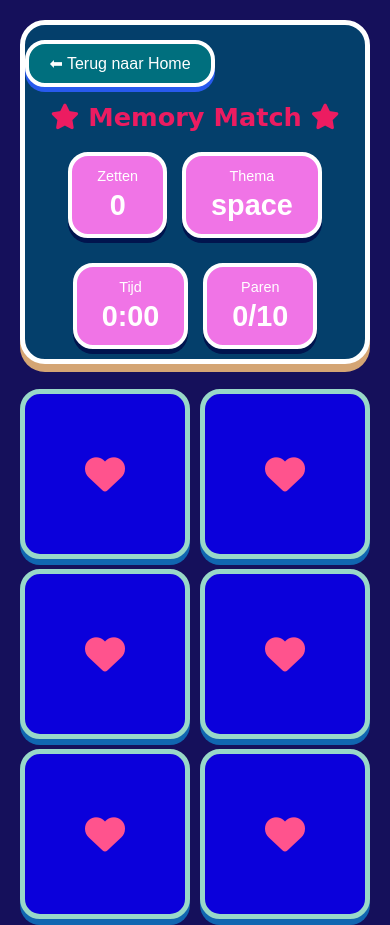
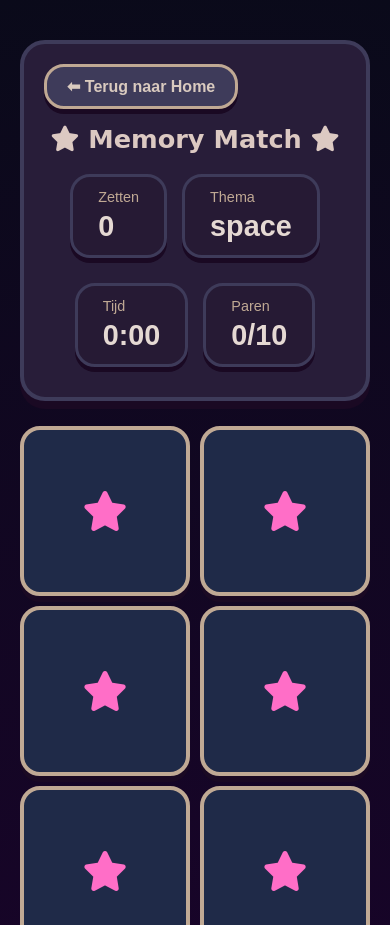
Before and after one commit to Marouf260/javascript_gamejs, a plain HTML site: page games/memory/games.html in a window 390 px wide. Shown: the top 925 px of the page. Drawn offline with Linux system fonts and the light colour scheme.

Commit message:
css verbetering  woorden game

```diff
--- a/css/memory.css
+++ b/css/memory.css
@@ -6,7 +6,7 @@
 
 body {
   font-family: 'Montserrat', 'Arial', sans-serif;
-  background: #15105B;
+  background: radial-gradient(circle at center, #1b032c 0%, #0a0a1a 100%);
   padding: 20px;
   min-height: 100vh;
 }
@@ -17,17 +17,21 @@ body {
 }
 
 .header {
-  text-align: center;
-  background: #043f6b;
+  display: flex;
+  flex-direction: column;
+  align-items: center;
+  background: #281d39;
   border-radius: 25px;
+  margin-top: 20px;
   margin-bottom: 25px;
-  box-shadow: 0 8px 0 #d4a574;
-  border: 5px solid white;
+  padding: 20px;
+  box-shadow: 0 8px 0 #1a0923;
+  border: 4px solid #3e3b5a;
 }
 
 h1 {
   font-family: 'Orbitron', 'Montserrat', cursive;
-  color: #ec1c61;
+  color: #DCC9C2;
   font-size: 2.5em;
   margin-bottom: 20px;
 }
@@ -40,46 +44,45 @@ h1 {
 }
 
 .stat {
-  background-color: #f074e6;
-  color: white;
+  background-color: #261A34;
+  color: #E5D9D3;
   padding: 12px 25px;
   border-radius: 20px;
-  box-shadow: 0 5px 0 #01144e;
+  box-shadow: 0 5px 0 #1A0923;
   margin-bottom: 10px;
-  border: 4px solid white;
+  border: 3px solid #3E3B5A;
 }
 
 .btn-back {
+  align-self: flex-start; /* Zorgt dat het links staat in de gecentreerde flex container */
+  margin-bottom: 15px; /* Ruimte onder de knop */
   display: inline-block;
-  margin-bottom: 15px;
-  margin-top: 15px;
-  text-align: start;
-  margin-left: -650px;
   padding: 10px 20px;
-  background-color: #006f7e;
-  color: rgb(255, 255, 255);
+  background-color: #3E3B5A;
+  color: #D9CABF;
   text-decoration: none;
+  font-weight: bold;
   border-radius: 20px;
-  box-shadow: 0 5px 0 #285AED;
-  border: 4px solid white;
+  box-shadow: 0 5px 0 #1A0923;
+  border: 3px solid #C0A994;
   transition: all 0.3s ease-in-out;
 
   &:active {
-    transform: scale(0.98);
-    box-shadow:
-      0 0 10px #285AED,
-      0 0 100px #285AED;
+    transform: scale(0.98) translateY(2px);
+    box-shadow: 0 2px 0 #1A0923;
   }
 }
 
 .stat-label {
   font-size: 0.9em;
   margin-bottom: 5px;
+  color: #C0A994;
 }
 
 .stat-value {
   font-size: 1.8em;
   font-weight: bold;
+  color: #E5D9D3;
 }
 
 .game-board {
@@ -127,19 +130,19 @@ h1 {
 }
 
 .card-front {
-  background-color: #0B00DB;
-  color: #ff538d;
+  background-color: #1F2A48;
+  color: #FF6EC7;
   font-size: 3.5em;
-  box-shadow: 0 6px 0 #1066B1;
-  border: 5px solid #98d8c8;
+  box-shadow: 0 6px 0 #1A0923;
+  border: 4px solid #C0A994;
 }
 
 .card-back {
-  background: azure;
+  background: #0D0C15;
   transform: rotateY(180deg);
   overflow: hidden;
-  box-shadow: 0 6px 0 #1066B1;
-  border: 5px solid #98d8c8;
+  box-shadow: 0 6px 0 #1A0923;
+  border: 4px solid #C0A994;
 }
 
 .card-back img {
@@ -155,26 +158,26 @@ h1 {
 }
 
 .btn {
-  background: #98d8c8;
-  color: #fff;
-  border: 5px solid #fff;
+  background: #3E3B5A;
+  color: #D9CABF;
+  border: 4px solid #C0A994;
   padding: 15px 40px;
   border-radius: 20px;
   font-size: 1.2em;
   font-weight: bold;
   cursor: pointer;
-  box-shadow: 0 6px 0 #7ab8a8;
+  box-shadow: 0 6px 0 #1A0923;
   transition: all 0.2s;
 }
 
 .btn:hover {
   transform: translateY(-3px);
-  box-shadow: 0 9px 0 #7ab8a8;
+  box-shadow: 0 9px 0 #1A0923;
 }
 
 .btn:active {
   transform: translateY(2px);
-  box-shadow: 0 3px 0 #7ab8a8;
+  box-shadow: 0 3px 0 #1A0923;
 }
 
 .modal {
@@ -194,12 +197,12 @@ h1 {
 }
 
 .modal-content {
-  background: #fff;
+  background: #1F1D36;
   padding: 40px;
   border-radius: 30px;
   text-align: center;
-  box-shadow: 0 10px 0 #1066B1;
-  border: 6px solid #ff6b9d;
+  box-shadow: 0 10px 0 #1A0923;
+  border: 5px solid #3E3B5A;
   animation: bounce 0.5s;
 }
 
@@ -216,13 +219,13 @@ h1 {
 }
 
 .modal-content h2 {
-  color: #ff6b9d;
+  color: #c0a994;
   font-size: 2.8em;
   margin: 20px;
 }
 
 .modal-content p {
-  color: #ffa07a;
+  color: #dcc9c2;
   font-size: 1.4em;
   margin-bottom: 30px;
   font-weight: bold;
@@ -236,18 +239,13 @@ h1 {
   h1 {
     font-size: 2em;
   }
-  .btn-back{
-     margin-left: -350px;
-  }
+
 }
 
 @media (max-width: 480px) {
   .game-board {
     grid-template-columns: repeat(2, 1fr);
     gap: 10px;
-  }
-  .btn-back{
-     margin-left: -150px;
   }
 
   h1 {
--- a/css/rekenen.css
+++ b/css/rekenen.css
@@ -80,6 +80,7 @@ body {
      gap: 100px;
 
   &:hover {
+
     background: linear-gradient(117deg, rgba(56, 189, 248, 0.2) 0%, rgba(139, 92, 246, 0.25) 100%);
     transform: translateY(-14px) scale(1.04);
     box-shadow: 0 22px 44px rgba(56, 189, 248, 0.25), 0 2px 9px rgba(0, 0, 0, 0.3);
@@ -89,6 +90,7 @@ body {
       background 0.35s cubic-bezier(.61, .29, .29, .93),
       border-color 0.35s cubic-bezier(.61, .29, .29, .93),
       transform 0.26s cubic-bezier(.50, .31, .21, .88);
+
   }
 
   &:active {
@@ -110,6 +112,7 @@ body {
 
   &:hover {
     background: #0d0047;
+
     box-shadow: 0 0 10px #0006b0c0;
     color: #fff;
     transform: scale(1.06);
@@ -158,6 +161,7 @@ body {
   font-size: 20px;
   color: #ffffff;
 
+
   margin: 0;
   letter-spacing: 0.5px;
 
@@ -168,6 +172,7 @@ body {
   width: 60px;
   height: 60px;
   margin-bottom: 5px;
+  font-size: 40px;
   filter: drop-shadow(0 4px 8px rgba(0, 0, 0, 0.438));
 }
 
--- a/css/woorden.css
+++ b/css/woorden.css
@@ -4,23 +4,51 @@
   box-sizing: border-box;
 }
 
-
 /**
  * Deze body-styling voegt specifieke interacties toe aan de Woorden Game.
  */
 body {
+  /* background: linear-gradient(130deg, #05101f 0%, #011a38 70%, #611313 100%); */
 
-  background: linear-gradient(130deg, #05101f 0%, #011a38 70%, #611313 100%);
+  background: radial-gradient(circle at 50% 50%, #1a237e 0%, #05101f 100%);
+  background-image:
+    radial-gradient(
+      circle at 20% 30%,
+      rgba(74, 0, 114, 0.4) 0%,
+      transparent 40%
+    ),
+    radial-gradient(
+      circle at 80% 70%,
+      rgba(0, 229, 255, 0.2) 0%,
+      transparent 40%
+    ),
+    radial-gradient(circle at 50% 50%, #05101f 0%, #010a18 100%);
   color: #fff;
   min-height: 100vh;
-  font-family: 'Montserrat', 'Arial', sans-serif;
+  font-family: "Montserrat", "Arial", sans-serif;
   background-repeat: no-repeat;
   background-size: cover;
   background-position: center;
   background-attachment: fixed;
   transition: all 0.3s ease-in-out;
 }
-
+body::before {
+  content: "";
+  position: absolute;
+  top: 0;
+  left: 0;
+  width: 100%;
+  height: 100%;
+  background-image: radial-gradient(
+    white,
+    rgba(255, 255, 255, 0.2) 1px,
+    transparent 20px
+  );
+  background-size: 80px 80px;
+  opacity: 0.15;
+  z-index: -20;
+  pointer-events: none;
+}
 
 .game-header {
   display: flex;
@@ -51,11 +79,9 @@ body {
 .game-card {
   text-align: center;
 
-  &>*+* {
+  & > * + * {
     margin-top: 50px;
   }
-
-
 }
 
 hr {
@@ -66,8 +92,6 @@ hr {
   width: 50%;
   margin-left: 25%;
   animation: hr-animation 6s ease-in-out infinite;
-
-
 }
 
 @keyframes hr-animation {
@@ -102,10 +126,12 @@ hr {
   text-shadow: 2px 2px 8px #02102994;
   cursor: pointer;
   letter-spacing: 1.5px;
-  transition: color 0.2s, text-shadow 0.3s;
+  transition:
+    color 0.2s,
+    text-shadow 0.3s;
   border-bottom: 2px solid transparent;
 
-  &>*+* {
+  & > * + * {
     margin-top: 20px;
   }
 }
@@ -115,7 +141,6 @@ hr {
   margin-bottom: 20px;
   width: 30%;
   margin-left: 35%;
-
 }
 
 /* Back button style update */
@@ -130,45 +155,87 @@ hr {
   border-radius: 8px;
   background: linear-gradient(90deg, #a734be 60%, #5c065852 100%);
 
-  &:hover{
+  &:hover {
     background: linear-gradient(90deg, #d400ff 60%, #0c000b52 100%);
     text-decoration: underline;
-
   }
-  &:active{
+  &:active {
     background: linear-gradient(90deg, #3e004b 60%, #ff00ea52 100%);
     transform: translate(-15px);
-
   }
 }
-.span{
+.span {
   color: #f4f8ff !important;
   font: 1.5em sans-serif;
   font-weight: 400;
 }
-.hint{
+.hint {
   color: #93ff8a !important;
   background: fixed rgba(17, 206, 0, 0.2) !important;
   border: 2px solid #11ce00 !important;
   box-shadow: none !important;
   text-decoration: underline;
   text-underline-offset: 2px;
-  text-decoration-color: #ce0000;
+  text-decoration-color: #ffffff;
   max-width: 700px;
-  width: min(40em,90%);
+  width: min(40em, 90%);
   padding: 20px 40px;
   border-radius: 10px 0 10px 0;
   margin: 20px auto;
 }
-.scrambled{
-  color: #94ee04;
-  background:fixed rgba(17, 206, 0, 0.2);
-  border: 2px solid #00c0ce;
-  border-radius: 20px 1px 20px 1px;
+.scrambled {
+  position: relative;
+  background: linear-gradient(
+    90deg,
+    rgba(0, 230, 118, 0.3) 0%,
+    rgba(0, 229, 255, 0.5) 50%,
+    rgba(0, 230, 118, 0.3) 100%
+  );
+  border: 2px solid #b2fffc;
+  padding: 12px 60px;
+  border-radius: 10px;
+  font-size: 48px;
+  font-weight: 900;
+  color: #00e676;
+  letter-spacing: 12px;
+  box-shadow:
+    0 0 30px rgba(0, 230, 118, 0.4),
+    inset 0 0 15px rgba(255, 255, 255, 0.5);
+  margin-bottom: 20px;
+  overflow: hidden;
+  text-shadow: 2px 2px 4px rgba(0, 0, 0, 0.3);
   max-width: 600px;
 
   margin: 20px auto;
 }
+.scrambled::after {
+  content: "";
+  position: absolute;
+  top: 0;
+  left: -100%;
+  width: 50%;
+  height: 100%;
+  background: linear-gradient(
+    90deg,
+    transparent,
+    rgba(255, 255, 255, 0.4),
+    transparent
+  );
+  transform: skewX(-20deg);
+  animation: crystal-shine 5s infinite;
+}
+@keyframes crystal-shine {
+  0% {
+    left: -100%;
+  }
+  15% {
+    left: 150%;
+  }
+  100% {
+    left: 150%;
+  }
+}
+
 .stats {
   justify-content: space-between;
   align-items: center;
@@ -183,18 +250,22 @@ hr {
   transition: color 0.3s, font-size 0.3s;
 } */
 
-
-
 /* .back-btn span:nth-child(2):hover {
   color: #ff3131;
   text-decoration: underline;
 } */
 
-
 .hidden {
   display: none !important;
 }
-
+.woord {
+  font-size: 1.2em !important;
+  color: #941414 !important;
+  font-weight: 600 !important;
+  margin-top: 10px !important;
+  font-family: "Courier New", Courier, monospace !important;
+  font-style: italic !important;
+}
 /* ======= NEW INPUT AND BUTTON STYLING ======= */
 input[type="text"],
 input[type="password"],
@@ -207,19 +278,22 @@ textarea {
   font-size: 18px;
   margin: 8px 0 20px 0;
   outline: none;
-  transition: border 0.22s, box-shadow 0.22s;
+  transition:
+    border 0.22s,
+    box-shadow 0.22s;
   box-shadow: 0 2px 12px #0004;
 
   &::placeholder {
     color: #ffffffb9;
     font-size: 18px;
     font-weight: 700;
-
   }
 
   &:hover {
     border: 2.4px solid #1f7fec;
-    box-shadow: 0 0 12px #2286ff72, 0 0 100px #2286ff72;
+    box-shadow:
+      0 0 12px #2286ff72,
+      0 0 100px #2286ff72;
     background: #193799f6;
   }
 }
@@ -228,7 +302,9 @@ input[type="text"]:focus,
 input[type="password"]:focus,
 textarea:focus {
   border: 2.4px solid #1f7fec;
-  box-shadow: 0 0 12px #2286ff72, 0 0 100px #2286ff72;
+  box-shadow:
+    0 0 12px #2286ff72,
+    0 0 100px #2286ff72;
   background: #193799f6;
 }
 
@@ -246,7 +322,11 @@ button,
   cursor: pointer;
   letter-spacing: 1px;
   margin: 8px 0;
-  transition: background 0.3s, box-shadow 0.23s, color 0.22s, transform 0.13s;
+  transition:
+    background 0.3s,
+    box-shadow 0.23s,
+    color 0.22s,
+    transform 0.13s;
 
   &:hover {
     background: linear-gradient(90deg, #ff1e46 0%, #4e27ff 100%);
@@ -265,7 +345,6 @@ button,
     flex-direction: column;
     gap: 15px;
     padding: 20px;
-
   }
 
   .stats {
@@ -274,7 +353,6 @@ button,
     justify-content: space-around;
     align-items: center;
     font-weight: 700;
-
   }
 
   .back-btn {
@@ -285,6 +363,4 @@ button,
       font-size: 22px;
     }
   }
-
-
 }
--- a/games/memory/games.html
+++ b/games/memory/games.html
@@ -14,7 +14,7 @@
   <div class="stars-fixed"></div>
   <div class="container">
     <div class="header">
-      <a href="../../index.html" class="btn-back">⬅ Terug naar Home</a>
+      <a href="index.html" class="btn-back">⬅ Terug naar Home</a>
       <h1>
         <i class="fas fa-star"></i> Memory Match <i class="fas fa-star"></i>
       </h1>
--- a/js/memmory.js
+++ b/js/memmory.js
@@ -129,7 +129,7 @@ function startGame() {
 
     card.className = "card";
     card.innerHTML =
-      '<div class="card-front"><i class="fas fa-heart"></i></div>' +
+      '<div class="card-front"><i class="fas fa-star"></i></div>' +
       '<div class="card-back"><img src="' +
       cardImages[i] +
       '"></div>';
```
Also changed, not shown: css/style.css (+56 -22 lines), games/woorden/game.html (+1 -1 lines), index.html (+3 -1 lines), assets/backgrounds/space_galaxy_bg.png (added), assets/memory fotos/hardware/hardware7.png (renamed from assets/memory fotos/hardware/hardware7.png.png), 3 other files. Lines whose indentation alone changed are shown as unchanged.
